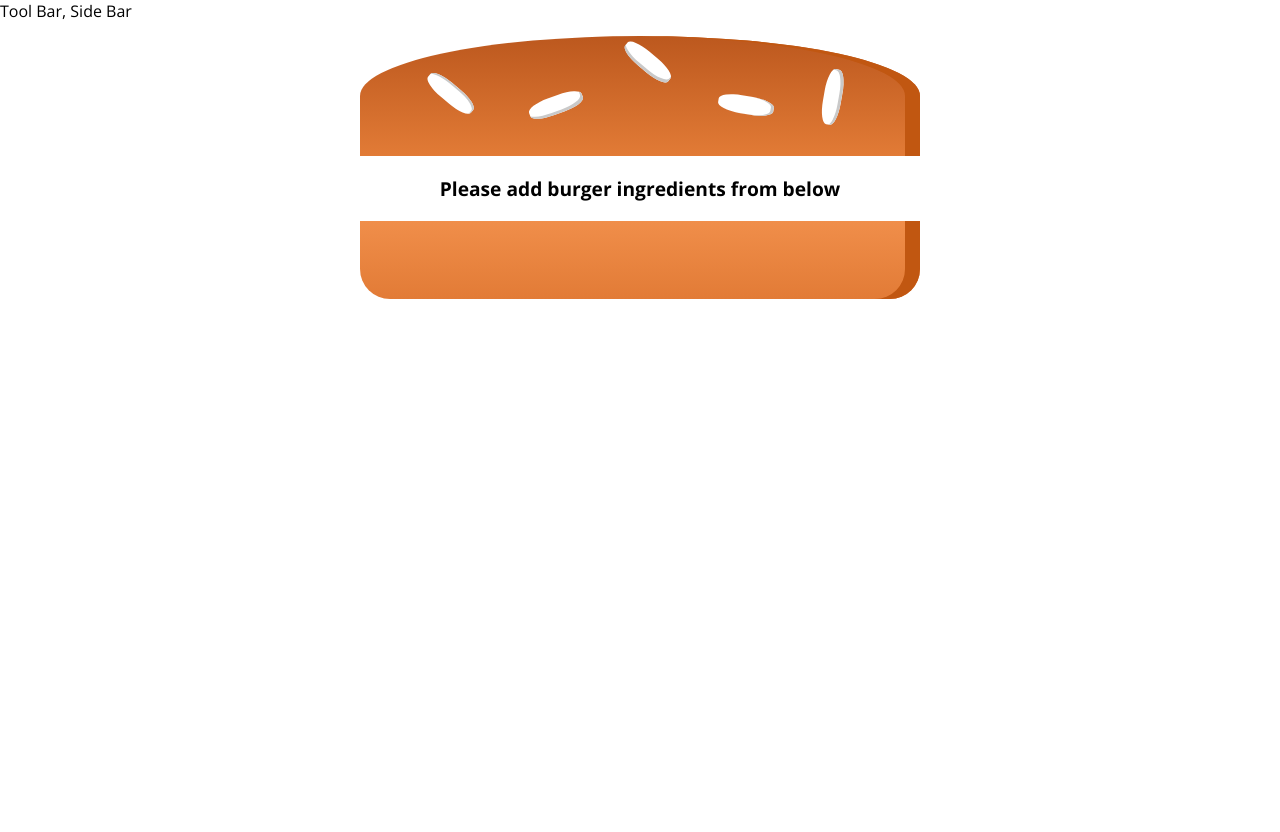
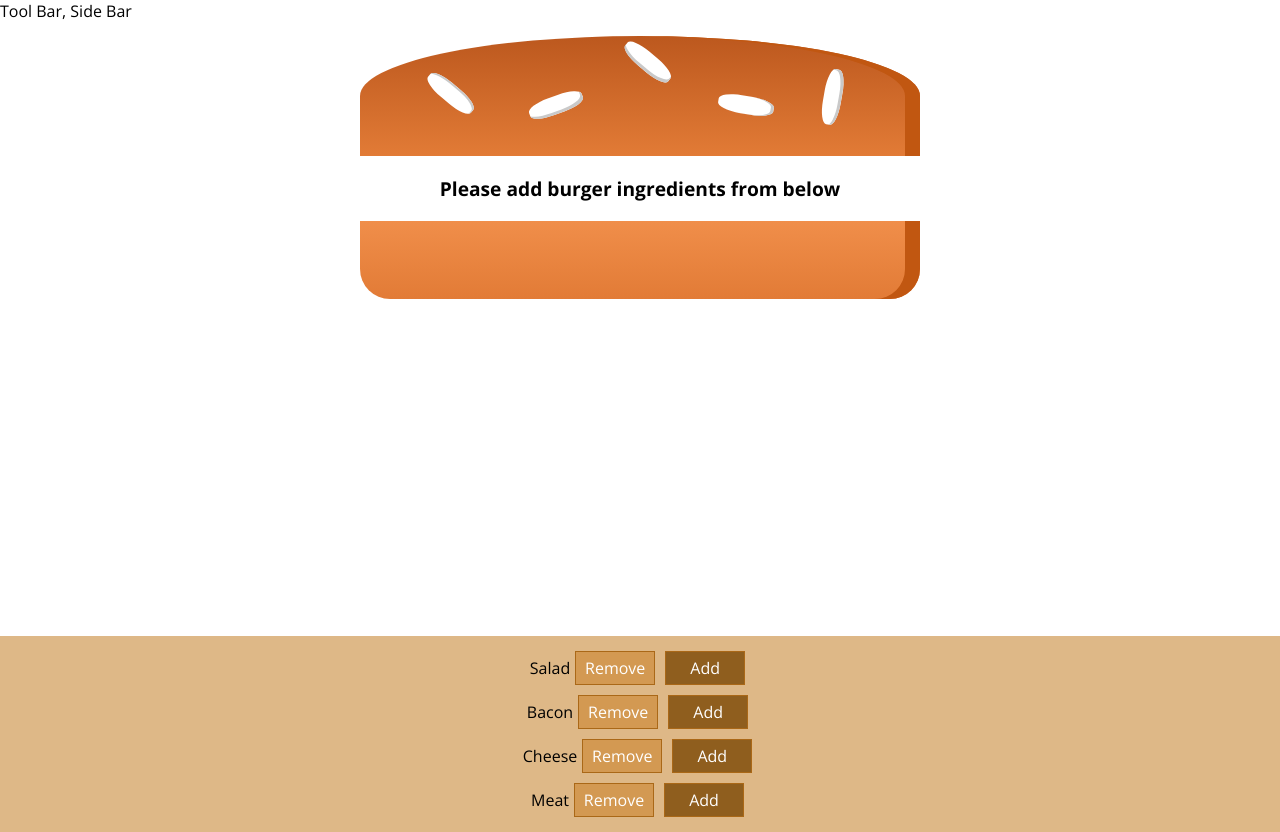
Before and after one commit to arjunkesava/burger-builder, a React app: page / in a window 1280 px wide. Before the commit the page ends 800 px from the top, so only its background shows below. Built offline with nearby package versions, Linux system fonts and the light colour scheme.

Commit message:
Added Static Build Controls to the Burger

```diff
--- /dev/null
+++ b/src/components/Burger/BuildControls/BuildControl/BuildControl.css
@@ -0,0 +1,58 @@
+.BuildControl {
+    display: flex;
+    justify-content: space-between;
+    align-items: center;
+    margin: 5px 0;
+}
+
+.BuildControl button {
+    display: block;
+    font: inherit;
+    padding: 5px;
+    margin: 0 5px;
+    width: 80px;
+    border: 1px solid #AA6817;
+    cursor: pointer;
+    outline: none;
+}
+
+.BuildControl button:disabled {
+    background-color: #AC9980;
+    border: 1px solid #7E7365;
+    color: #ccc;
+    cursor: default;
+}
+
+.BuildControl button:hover:disabled {
+    background-color: #AC9980;
+    color: #ccc;
+    cursor: not-allowed;
+}
+
+.Label {
+    padding: 10px;
+    font-weight: bold;
+    width: 80px;
+}
+
+.BuildControl .Less {
+    background-color: #D39952;
+    color: white;
+}
+
+.BuildControl .More {
+    background-color: #8F5E1E;
+    color: white;
+}
+
+.BuildControl .Less:hover,
+.BuildControl .Less:active {
+    background-color: #DAA972;
+    color: white;
+}
+
+.BuildControl .More:hover,
+.BuildControl .More:active {
+    background-color: #99703F;
+    color: white;
+}
--- /dev/null
+++ b/src/components/Burger/BuildControls/BuildControl/BuildControl.js
@@ -0,0 +1,12 @@
+import React from 'react';
+import classes from './BuildControl.css';
+
+const buildControl = ( props ) => (
+    <div className={classes.BuildControl}>
+        <div className={classes.label}>{props.label}</div>
+        <button className={classes.Less}>Remove</button>
+        <button className={classes.More}>Add</button>
+    </div>
+);
+
+export default buildControl;
--- /dev/null
+++ b/src/components/Burger/BuildControls/BuildControls.css
@@ -0,0 +1,10 @@
+.BuildControls {
+    width: 100%;
+    background-color: burlywood;
+    display: flex;
+    flex-flow: column;
+    align-items: center;
+    box-shadow: 0 2px 1px #ccc;
+    margin: auto;
+    padding: 10px 0;
+}
--- /dev/null
+++ b/src/components/Burger/BuildControls/BuildControls.js
@@ -0,0 +1,24 @@
+import React from 'react';
+
+import classes from './BuildControls.css';
+
+import BuildControl from './BuildControl/BuildControl.js'
+
+const controls = [
+  {label: 'Salad', type: 'salad'},
+  {label: 'Bacon', type: 'bacon'},
+  {label: 'Cheese', type: 'cheese'},
+  {label: 'Meat', type: 'meat'},
+];
+
+const buildControl = () => {
+  return (
+    <div className={classes.BuildControls}>
+      {controls.map(ctrl =>
+        <BuildControl key={ctrl.label} label={ctrl.label} />
+      )}
+    </div>
+  )
+}
+
+export default buildControl
--- a/src/components/Burger/Burger.js
+++ b/src/components/Burger/Burger.js
@@ -23,6 +23,7 @@
         {transformedIngredients}
         <BurgerIngredient type="bread-bottom" />
     </div>
+
   );
 }
 
--- a/src/containers/BurgerBuilder/BurgerBuilder.js
+++ b/src/containers/BurgerBuilder/BurgerBuilder.js
@@ -1,6 +1,7 @@
 import React, { Component } from 'react';
 import Aux from '../../hoc/Aux';
-import Burger from '../../components/Burger/Burger.js'
+import Burger from '../../components/Burger/Burger'
+import BuildControls from '../../components/Burger/BuildControls/BuildControls'
 
 class BurgerBuilder extends Component {
   state = {
@@ -15,6 +16,7 @@
     return (
       <Aux>
         <Burger ingredients={this.state.ingredients} />
+        <BuildControls />
       </Aux>
     )
   }
```
